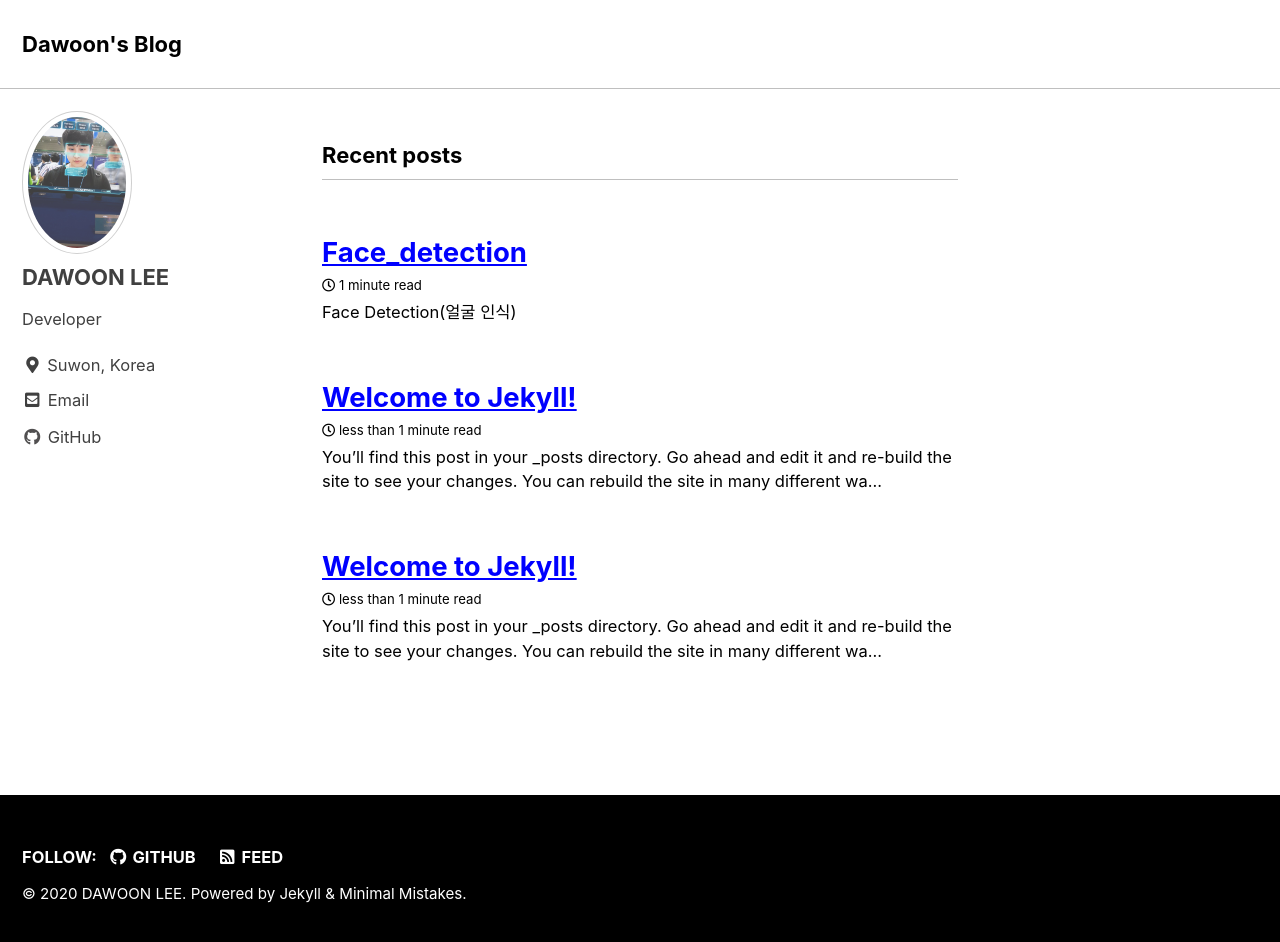
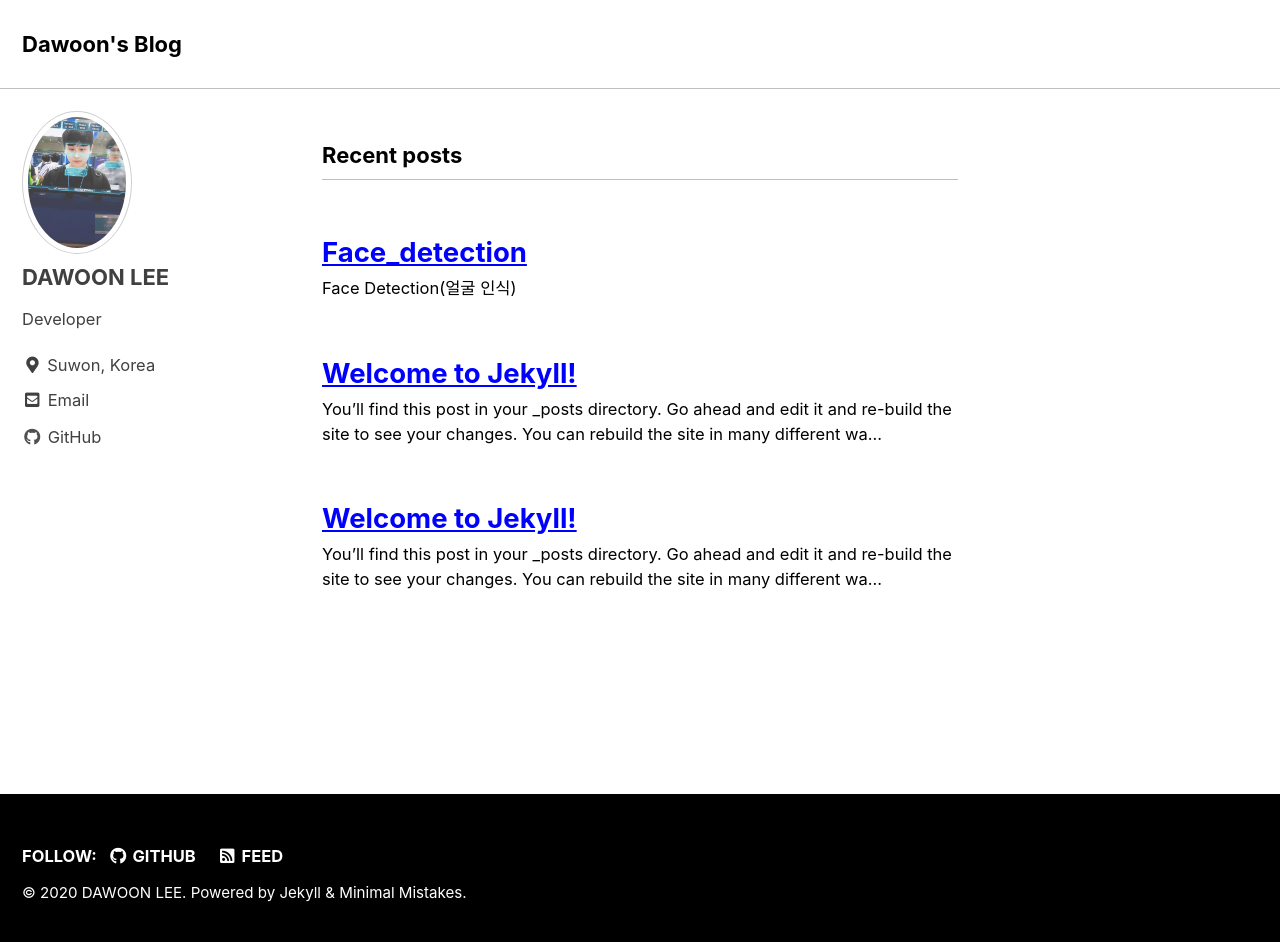
Before and after one commit to rhdrlvnd/rhdrlvnd.github.io, a Jekyll site: the page built from index.html, in a window 1280 px wide and 949 px high. Shown: the top 942 px of the window. Built offline with Jekyll 4.4.1, drawn with Linux system fonts in a browser that asks for light colours; cached includes are drawn as plain includes; the list of posts is cut into pages by our own code; part of the change alters nothing that is shown.

Commit message:
Update _config.yml

```diff
--- a/_config.yml
+++ b/_config.yml
@@ -268,16 +268,57 @@ compress_html:
 
 # Defaults
 defaults:
+
+  # _posts/blogging
+  - scope:
+      path: "_posts/blogging"
+      type: posts
+    values:
+      layout: single
+      classes: wide
+      author_profile: true
+      comments: true
+      share: true
+      search: true
+      related: true
+      sidebar:
+        nav: sidebar-blogging
+
+  # _posts/Wargame
+  - scope:
+      path: "_posts/Wargame"
+      type: posts
+    values:
+      layout: single
+      classes: wide
+      author_profile: true
+      comments: true
+      share: true
+      search: true
+      related: true
+      sidebar:
+        title: "Wargame 카테고리"
+        nav: sidebar-wargame
+
+
   # _posts
   - scope:
       path: ""
       type: posts
     values:
       layout: single
+      classes: wide
       author_profile: true
-      read_time: true
-      comments: # true
+      comments: true
       share: true
+      search: true
       related: true
-      sidebar:
-        nav: "docs"
+
+  # _pages
+  - scope:
+      path: "_pages"
+      type: pages
+    values:
+      layout: single
+      classes: wide
+      author_profile: true
```
